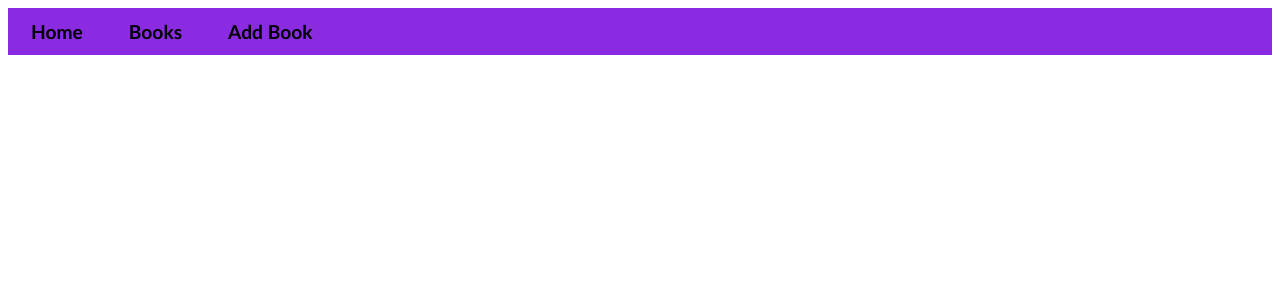
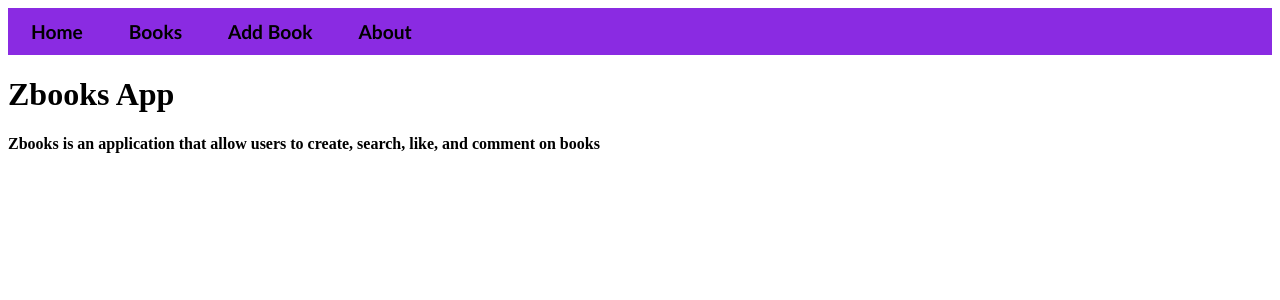
Before and after one commit to Zainab-Omar/books-frontend, a React (Create React App) app: page /about in a window 1280 px wide. Shown: the top 300 px of the page. Built offline with nearby package versions, Linux system fonts and the light colour scheme.

Commit message:
create About component

```diff
--- a/src/App.js
+++ b/src/App.js
@@ -1,17 +1,12 @@
-// import logo from './logo.svg';
 import './App.css';
-
 import React from 'react'
 import { BrowserRouter as Router, Route } from 'react-router-dom';
 import NavBar from './components/NavBar';
-// import EditBook from './components/EditBook'
 import BooksContainer from './containers/BooksContainer'
-// import Books from './components/books'
 import BookInput from './components/BookInput';
 import BookShow from './containers/BookShow'
-// import CommentInput from './components/CommentInput'
 import Home from './components/Home'
-
+import About from './components/About'
 
 class App extends React.Component {
 
@@ -21,6 +16,7 @@ class App extends React.Component {
         <div className="App">
         <NavBar />
           <Route exact path="/" component={Home} />
+          <Route exact path="/about" component={About} />
           <Route exact path="/books" component={BooksContainer} />
           <Route exact path="/add/book" component={BookInput} />
           <Route exact path="/books/:bookId" component={BookShow} />
--- /dev/null
+++ b/src/components/About.js
@@ -0,0 +1,13 @@
+import React from 'react'
+
+const About =() => {
+    return(
+        <div>
+        <h1>Zbooks App</h1>
+        <h4>Zbooks is an application that allow users to create, search, like, and comment on books</h4>
+    </div>
+    )
+
+}
+
+export default About
--- a/src/components/Home.js
+++ b/src/components/Home.js
@@ -9,7 +9,7 @@ const Home = () => {
             <h2 className="home-content">You can view books like and comment on them and add books</h2>
 
             <Link to="/books">
-            <button className="btn-home">See Books</button>
+             <h2>See Books</h2>
             </Link>
             </div>
         </div>
--- a/src/components/NavBar.js
+++ b/src/components/NavBar.js
@@ -7,7 +7,7 @@ const NavBar = () => {
         <NavLink to="/" style={link} className="navbar-link">Home</NavLink>
         <NavLink to="/books" style={link} className="navbar-link">Books</NavLink>
         <NavLink to="/add/book" style={link} className="navbar-link">Add Book</NavLink>
-        {/* <NavLink to="/about" style={link} className="navbar-link">About</NavLink> */}
+        <NavLink to="/about" style={link} className="navbar-link">About</NavLink>
     </div>
     )
 }
--- a/src/components/SearchBook.js
+++ b/src/components/SearchBook.js
@@ -1,4 +1,3 @@
-import { render } from '@testing-library/react'
 import React from 'react'
 
 
--- a/src/components/book.js
+++ b/src/components/book.js
@@ -1,8 +1,6 @@
 import React from 'react'
-// import EditBook from './EditBook'
 import { Link } from 'react-router-dom'
 
-// this component is to show a single book details and edit it if needed
 const Book = ({book}) => {
 
     return(
--- a/src/components/editBook.js
+++ b/src/components/editBook.js
@@ -7,7 +7,7 @@ class EditBook extends React.Component {
     state = {
         title: '',
         author: '',
-        img_url: ''
+        img_url: '',
     }
 
     handleChange = event => {
--- a/src/containers/BookShow.js
+++ b/src/containers/BookShow.js
@@ -6,7 +6,6 @@ import LikeButton from '../components/LikeButton'
 import { fetchComments } from '../actions/fetchComments'
 import { fetchBook } from '../actions/fetchBook'
 import { likeBook } from '../actions/likeBook'
-import {Redirect} from 'react-router-dom'
 // import EditBook from '../components/EditBook'
 
 
@@ -49,10 +48,8 @@ class BookShow extends React.Component {
 
 }
 
-// find the book from its params to fetch comments associated with it
-
 const mapStateToProps = (state, selectedBook) => {
-    const book = state.books.find(book => book.id === +selectedBook.match.params.bookId) || {}
+    const book = state.books.find(book => book.id === selectedBook.match.params.bookId) || {}
     return({
         book: book,
         comments: state.comments
```
Also changed, not shown: 1 other file (tests, documents, lock files or other folders).
